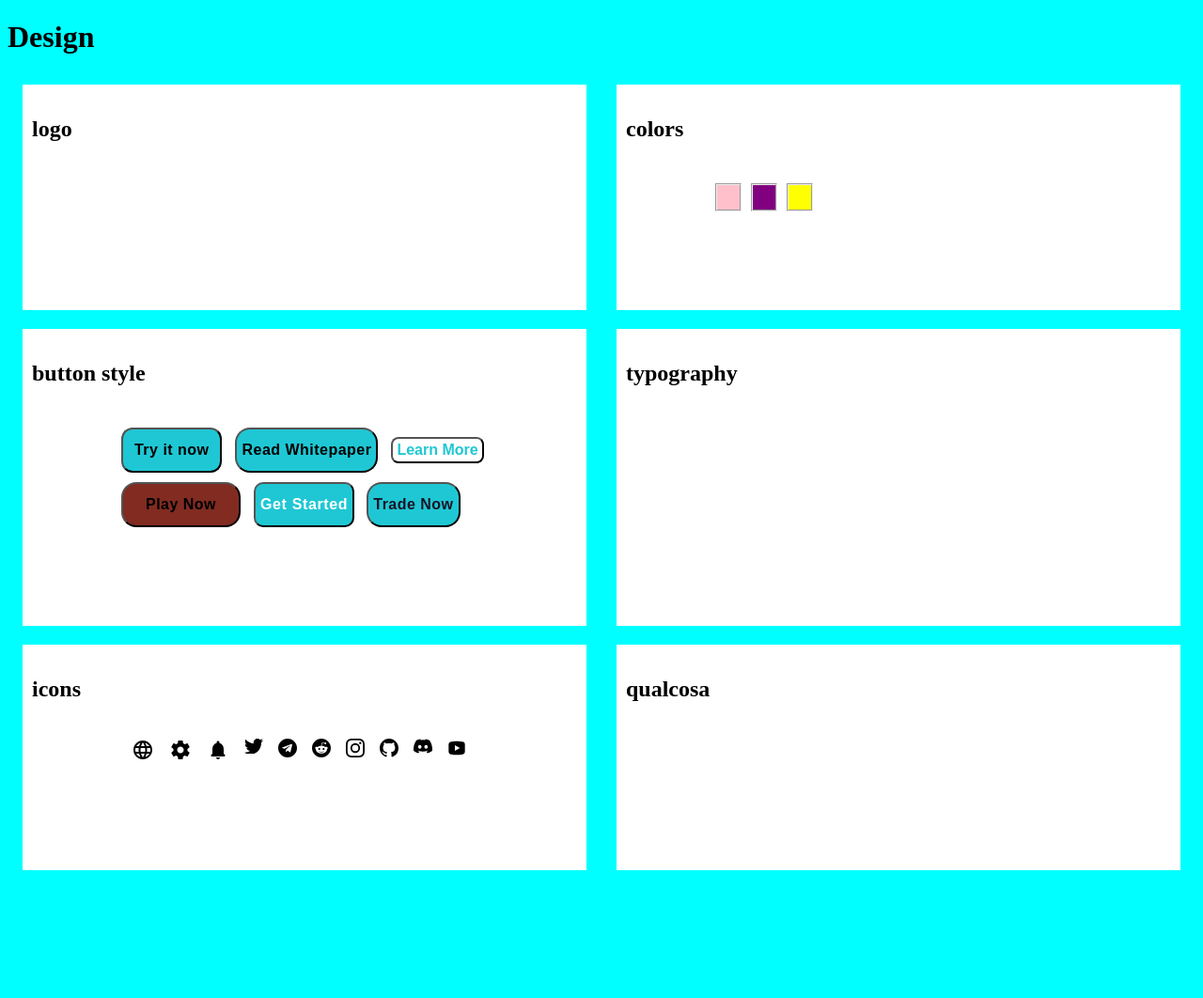
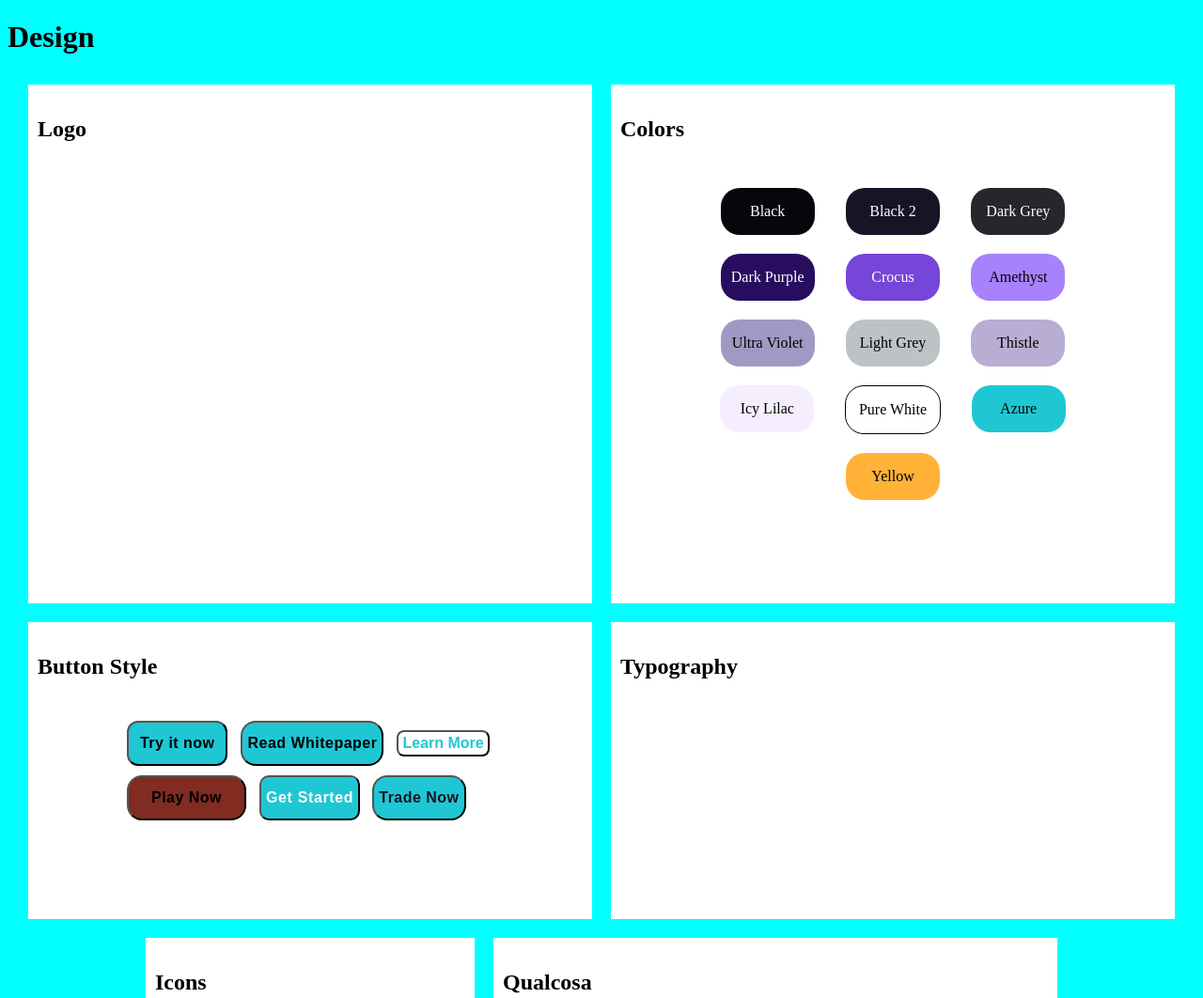
Before and after one commit to develhope/FS26-Team2-Project1, a plain HTML site: page design.html in a window 1280 px wide. Shown: the top 1062 px of the page at 94% size. Before the commit the page ends 944 px from the top, so only its background shows below. Drawn offline with Linux system fonts and the light colour scheme.

Commit message:
prima rifinitura

```diff
--- a/design.css
+++ b/design.css
@@ -14,20 +14,23 @@ section{
     display: flex;
     flex-direction: row;
     flex-wrap: wrap;
-    justify-content: space-around;
+    justify-content: center;
 
 }
 button{
     padding: 5px;
     margin: 5px;
 }
-fieldset{
-    margin: 5px;
-}
 .bottone{
     align-items: flex-end;
     flex-wrap: wrap;
 
+}
+.icons{
+    display: flex;
+    max-width: 150px;
+    max-height: 100px;
+    justify-content: left;
 }
 #relative-p{
     position: absolute;
@@ -128,6 +131,7 @@ fieldset{
     flex-direction: column;
     align-items: center;
     gap: 1rem;
+    justify-content: left;
 }
 
 /* Stili per il titolo "Icons" /
@@ -141,9 +145,26 @@ fieldset{
     display: flex;
     gap: 1rem;
     justify-content: center;
+    flex-wrap: wrap;
 }
 
 .footer-icons img {
     width: 30px;
     height: auto;
 }
+.colors {
+    display: flex;
+    justify-content: space-around;
+    flex-wrap: wrap;
+}
+
+.box {
+
+    width: 100px;
+    height: 50px;
+    display: flex;
+    border-radius: 20px;
+    justify-content: center;
+    flex-wrap: wrap;
+    margin: 10px;
+}
--- a/design.html
+++ b/design.html
@@ -11,16 +11,28 @@
     <h1>Design</h1>
     <section>
         <article class="logo">
-       <h2> <p id="relative-p">logo</p>   </h2>
+       <h2> <p id="relative-p">Logo</p>   </h2>
        </article>
-       <article class="colors">
-           <h2> <p id="relative-p">colors</p></h2>
-            <fieldset class="quadrato1" style="background-color: pink;"></fieldset>
-            <fieldset class="quadrato2" style="background-color: purple;"></fieldset>
-            <fieldset class="quadrato3" style="background-color: yellow;"></fieldset>
+       <article class="color">
+           <h2> <p id="relative-p">Colors</p></h2>
+           <div class="colors">
+            <div class="box" style="background-color: #08060b; color: white"><p>Black</p></div>
+            <div class="box" style="background-color: #191326; color: white"><p>Black 2</p></div>
+            <div class="box" style="background-color: #27262c; color: white"><p>Dark Grey</p></div>
+            <div class="box" style="background-color: #280d5f; color: white"><p>Dark Purple</p></div>
+            <div class="box" style="background-color: #7645d9; color: white"><p>Crocus</p></div>
+            <div class="box" style="background-color: #a881fc; color: black"><p>Amethyst</p></div>
+            <div class="box" style="background-color: #7a6eaab3; color: black"><p>Ultra Violet</p></div>
+            <div class="box" style="background-color: #bdc2c4; color: black"><p>Light Grey</p></div>
+            <div class="box" style="background-color: #b8add2; color: black"><p>Thistle</p></div>
+            <div class="box" style="background-color: #f4eeff; color: black"><p>Icy Lilac</p></div>
+            <div class="box" style="background-color: #ffffff; border: 1px solid black; color: black"><p>Pure White</p></div>
+            <div class="box" style="background-color: #1fc7d4; color: black"><p>Azure</p></div>
+            <div class="box" style="background-color: #ffb237; color: black"><p>Yellow</p></div>
+    </div>
         </article>
         <article class="button">
-        <h2> <p id="relative-p">button style</p></h2>
+        <h2> <p id="relative-p">Button Style</p></h2>
           <div class="bottone">
             <button class="try-it" variant="primary" scale="md">Try it now</button>
 
@@ -28,7 +40,7 @@
 
             <button class="learn-more" variant="tertiary" scale="md" style="background: white;">Learn More</button>
 
-            <button class="play-now" variant="primary" scale="md"><div class="name-play">Play Now</button>
+            <button class="play-now" variant="primary" scale="md">Play Now</button>
 
             <button class="get-started" scale="xs,sm,md" variant="primary">Get Started</button>
 
@@ -36,10 +48,10 @@
         </div>
         </article>
         <article class="typography">
-            <h2> <p id="relative-p">typography</p></h2>
+            <h2> <p id="relative-p">Typography</p></h2>
         </article>
         <article class="icons">
-            <h2> <p id="relative-p">icons</p></h2>
+            <h2> <p id="relative-p">Icons</p></h2>
             <div class="footer-icons">
                 <li class="footer_container_list--icons">
                 <li class="img--icon">
@@ -156,7 +168,7 @@
             </article>
         </article>
         <article class="qualcosa">
-            <h2> <p id="relative-p">qualcosa</p></h2>
+            <h2> <p id="relative-p">Qualcosa</p></h2>
         </article>
     </section>
 </header>
```
